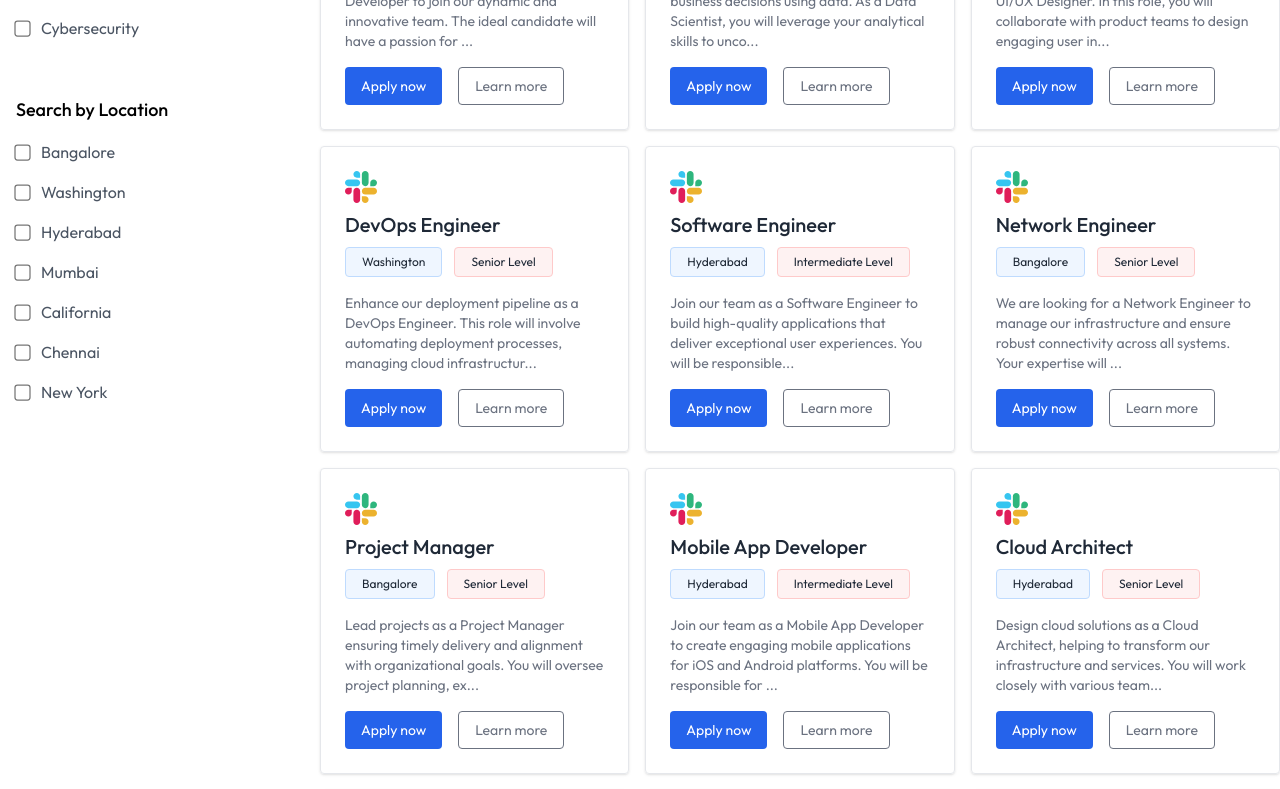
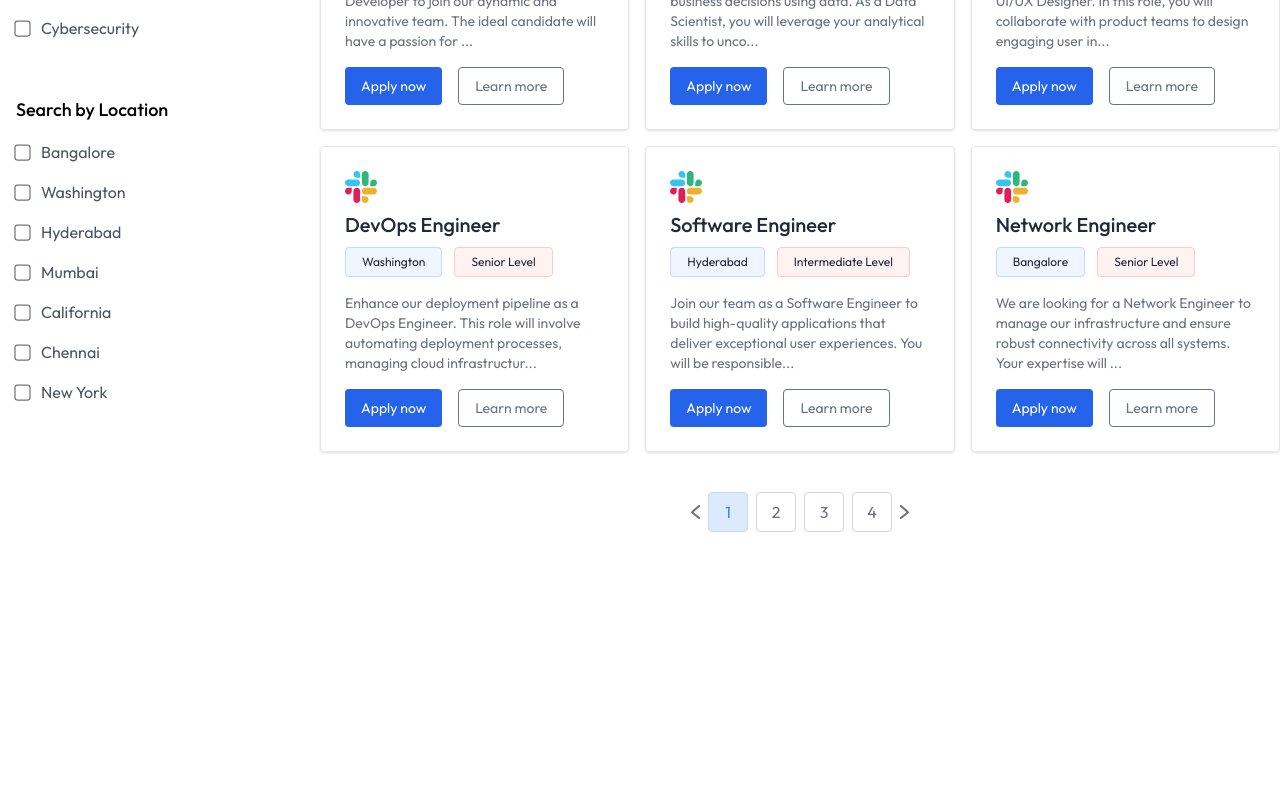
Before and after one commit to FelipeMDantas/JobPortal, a React (Vite) app in the folder client/: page / in a window 1280 px wide. Shown: the part 866-1655 px from the top of the page. After the commit the page ends 1430 px from the top, so only its background shows below. Built offline with nearby package versions, Linux system fonts and the light colour scheme; no server answers.

Commit message:
[feat] Style the pagination section

```diff
--- a/client/src/components/JobListing.jsx
+++ b/client/src/components/JobListing.jsx
@@ -92,23 +92,36 @@
         </h3>
         <p className="mb-8">Get your desired job from top companies</p>
         <div className="grid grid-cols-1 sm:grid-cols-2 xl:grid-cols-3 gap-4">
-          {jobs.map((job, index) => (
-            <JobCard key={index} job={job} />
-          ))}
+          {jobs
+            .slice((currentPage - 1) * 6, currentPage * 6)
+            .map((job, index) => (
+              <JobCard key={index} job={job} />
+            ))}
         </div>
 
         {jobs.length > 0 && (
-          <div>
-            <a href="">
+          <div className="flex items-center justify-center space-x-2 mt-10">
+            <a href="#job-list">
               <img src={assets.left_arrow_icon} alt="" />
             </a>
             {Array.from({ length: Math.ceil(jobs.length / 6) }).map(
               (_, index) => (
                 <a key={index} href="#job-list">
-                  <button>{index + 1}</button>
+                  <button
+                    className={`w-10 h-10 flex items-center justify-center border border-gray-300 rounded ${
+                      currentPage === index + 1
+                        ? "bg-blue-100 text-blue-500"
+                        : "text-gray-500"
+                    }`}
+                  >
+                    {index + 1}
+                  </button>
                 </a>
               )
             )}
+            <a href="#job-list">
+              <img src={assets.right_arrow_icon} alt="" />
+            </a>
           </div>
         )}
       </section>
```
